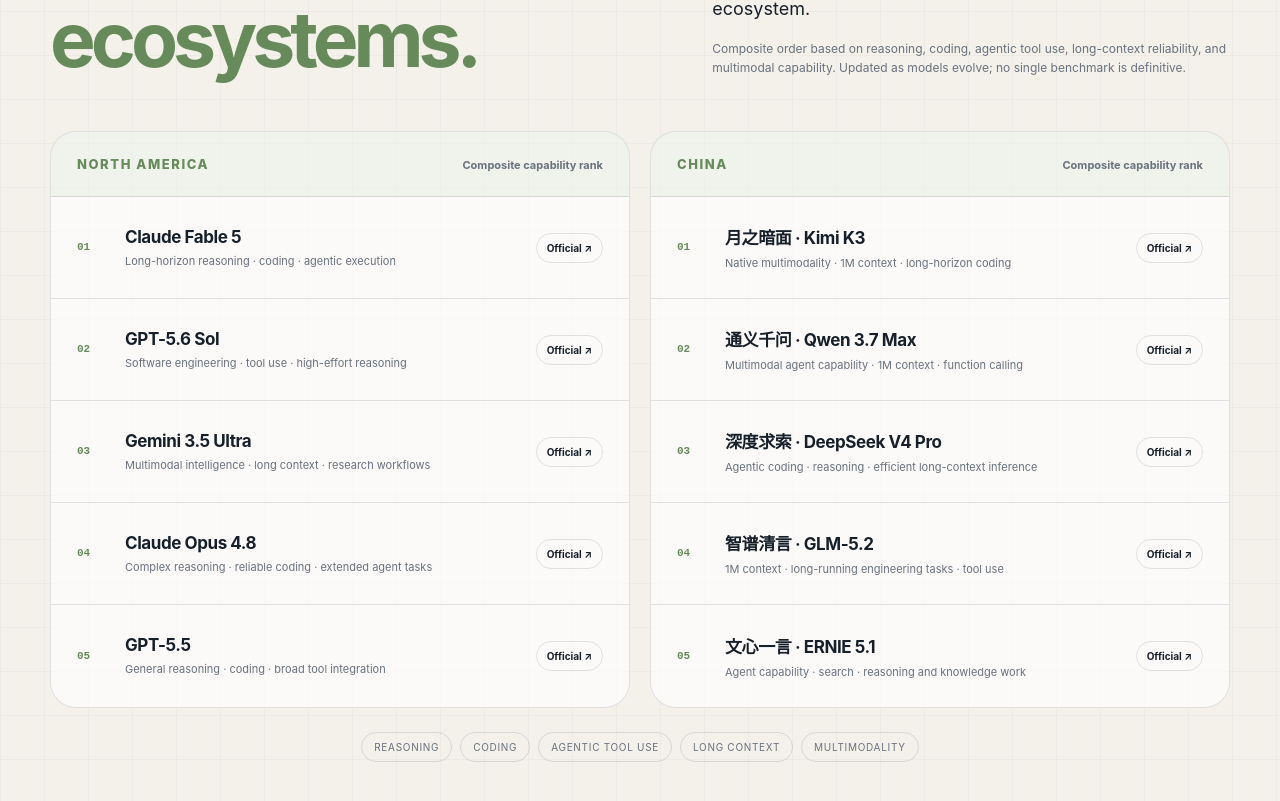
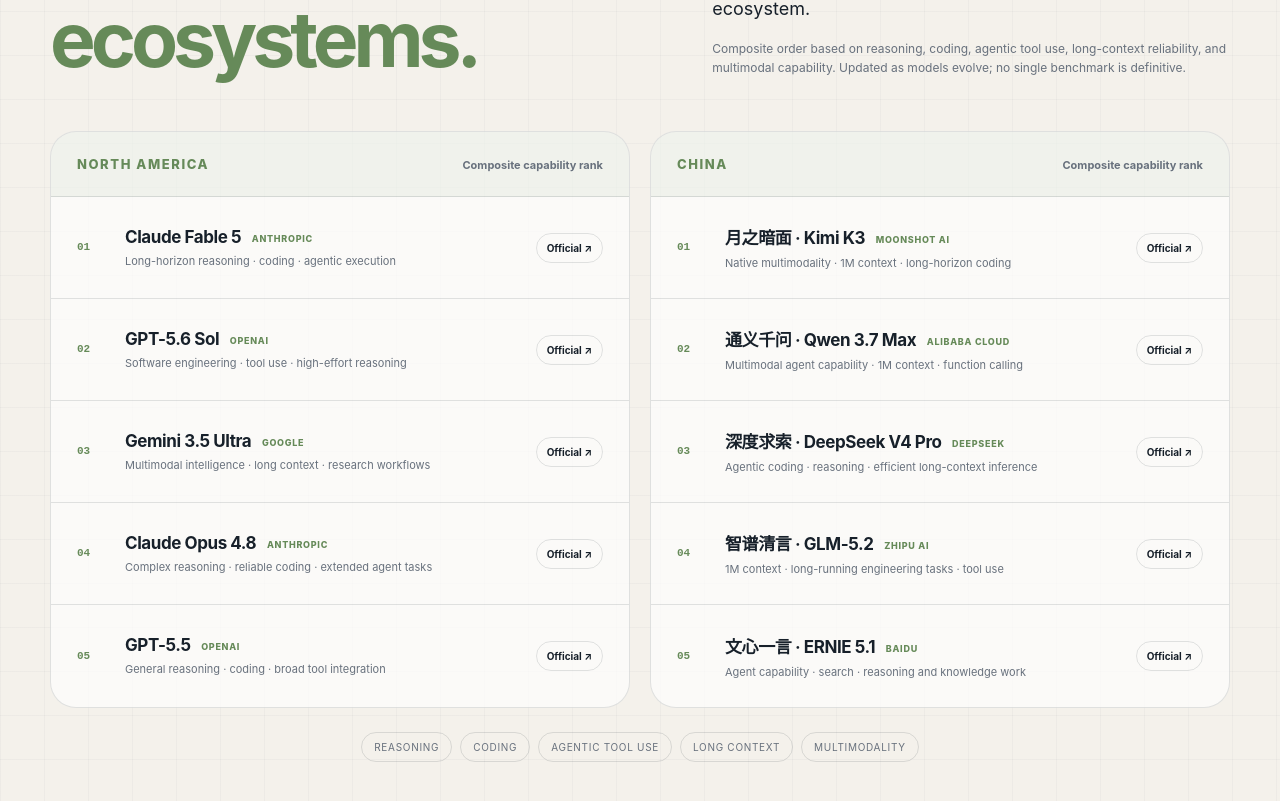
Before and after one commit to jiangjian9803-eng/jiangjian9803-eng.github.io, a Next.js app: page / in a window 1280 px wide. Shown: the part 2717-3518 px from the top of the page. Built offline with nearby package versions, Linux system fonts and the light colour scheme.

Commit message:
Add companies to frontier model ranking

```diff
--- a/index.html
+++ b/index.html
@@ -161,22 +161,22 @@
           <article class="agent-region reveal">
             <header><span>North America</span><strong>Composite capability rank</strong></header>
             <ol class="agent-list">
-              <li><b>01</b><div><h3>Claude Fable 5</h3><p>Long-horizon reasoning · coding · agentic execution</p></div><a href="https://www.anthropic.com/claude" target="_blank" rel="noreferrer">Official ↗</a></li>
-              <li><b>02</b><div><h3>GPT-5.6 Sol</h3><p>Software engineering · tool use · high-effort reasoning</p></div><a href="https://openai.com/" target="_blank" rel="noreferrer">Official ↗</a></li>
-              <li><b>03</b><div><h3>Gemini 3.5 Ultra</h3><p>Multimodal intelligence · long context · research workflows</p></div><a href="https://deepmind.google/models/gemini/" target="_blank" rel="noreferrer">Official ↗</a></li>
-              <li><b>04</b><div><h3>Claude Opus 4.8</h3><p>Complex reasoning · reliable coding · extended agent tasks</p></div><a href="https://www.anthropic.com/claude" target="_blank" rel="noreferrer">Official ↗</a></li>
-              <li><b>05</b><div><h3>GPT-5.5</h3><p>General reasoning · coding · broad tool integration</p></div><a href="https://openai.com/" target="_blank" rel="noreferrer">Official ↗</a></li>
+              <li><b>01</b><div><h3>Claude Fable 5 <span>Anthropic</span></h3><p>Long-horizon reasoning · coding · agentic execution</p></div><a href="https://www.anthropic.com/claude" target="_blank" rel="noreferrer">Official ↗</a></li>
+              <li><b>02</b><div><h3>GPT-5.6 Sol <span>OpenAI</span></h3><p>Software engineering · tool use · high-effort reasoning</p></div><a href="https://openai.com/" target="_blank" rel="noreferrer">Official ↗</a></li>
+              <li><b>03</b><div><h3>Gemini 3.5 Ultra <span>Google</span></h3><p>Multimodal intelligence · long context · research workflows</p></div><a href="https://deepmind.google/models/gemini/" target="_blank" rel="noreferrer">Official ↗</a></li>
+              <li><b>04</b><div><h3>Claude Opus 4.8 <span>Anthropic</span></h3><p>Complex reasoning · reliable coding · extended agent tasks</p></div><a href="https://www.anthropic.com/claude" target="_blank" rel="noreferrer">Official ↗</a></li>
+              <li><b>05</b><div><h3>GPT-5.5 <span>OpenAI</span></h3><p>General reasoning · coding · broad tool integration</p></div><a href="https://openai.com/" target="_blank" rel="noreferrer">Official ↗</a></li>
             </ol>
           </article>
 
           <article class="agent-region reveal">
             <header><span>China</span><strong>Composite capability rank</strong></header>
             <ol class="agent-list">
-              <li><b>01</b><div><h3>月之暗面 · Kimi K3</h3><p>Native multimodality · 1M context · long-horizon coding</p></div><a href="https://www.moonshot.cn/" target="_blank" rel="noreferrer">Official ↗</a></li>
-              <li><b>02</b><div><h3>通义千问 · Qwen 3.7 Max</h3><p>Multimodal agent capability · 1M context · function calling</p></div><a href="https://help.aliyun.com/en/model-studio/qwen3-7-max" target="_blank" rel="noreferrer">Official ↗</a></li>
-              <li><b>03</b><div><h3>深度求索 · DeepSeek V4 Pro</h3><p>Agentic coding · reasoning · efficient long-context inference</p></div><a href="https://www.deepseek.com/" target="_blank" rel="noreferrer">Official ↗</a></li>
-              <li><b>04</b><div><h3>智谱清言 · GLM-5.2</h3><p>1M context · long-running engineering tasks · tool use</p></div><a href="https://docs.bigmodel.cn/cn/guide/models/text/glm-5.2" target="_blank" rel="noreferrer">Official ↗</a></li>
-              <li><b>05</b><div><h3>文心一言 · ERNIE 5.1</h3><p>Agent capability · search · reasoning and knowledge work</p></div><a href="https://ernie.baidu.com/blog/posts/ernie-5.1-0508-release/" target="_blank" rel="noreferrer">Official ↗</a></li>
+              <li><b>01</b><div><h3>月之暗面 · Kimi K3 <span>Moonshot AI</span></h3><p>Native multimodality · 1M context · long-horizon coding</p></div><a href="https://www.moonshot.cn/" target="_blank" rel="noreferrer">Official ↗</a></li>
+              <li><b>02</b><div><h3>通义千问 · Qwen 3.7 Max <span>Alibaba Cloud</span></h3><p>Multimodal agent capability · 1M context · function calling</p></div><a href="https://help.aliyun.com/en/model-studio/qwen3-7-max" target="_blank" rel="noreferrer">Official ↗</a></li>
+              <li><b>03</b><div><h3>深度求索 · DeepSeek V4 Pro <span>DeepSeek</span></h3><p>Agentic coding · reasoning · efficient long-context inference</p></div><a href="https://www.deepseek.com/" target="_blank" rel="noreferrer">Official ↗</a></li>
+              <li><b>04</b><div><h3>智谱清言 · GLM-5.2 <span>Zhipu AI</span></h3><p>1M context · long-running engineering tasks · tool use</p></div><a href="https://docs.bigmodel.cn/cn/guide/models/text/glm-5.2" target="_blank" rel="noreferrer">Official ↗</a></li>
+              <li><b>05</b><div><h3>文心一言 · ERNIE 5.1 <span>Baidu</span></h3><p>Agent capability · search · reasoning and knowledge work</p></div><a href="https://ernie.baidu.com/blog/posts/ernie-5.1-0508-release/" target="_blank" rel="noreferrer">Official ↗</a></li>
             </ol>
           </article>
         </div>
--- a/styles.css
+++ b/styles.css
@@ -189,6 +189,7 @@ h1 em { position: relative; margin-top: .08em; color: var(--blue); font-style: n
 .agent-list li:last-child { border-bottom: 0; }
 .agent-list > li > b { color: #668a59; font: 700 11px/1 monospace; }
 .agent-list h3 { margin: 0 0 6px; color: var(--ink); font-size: 17px; letter-spacing: -.025em; }
+.agent-list h3 span { display: inline-block; margin-left: 7px; color: #668a59; font-size: 9px; font-weight: 800; letter-spacing: .08em; text-transform: uppercase; vertical-align: middle; }
 .agent-list p { margin: 0; color: var(--muted); font-size: 11px; line-height: 1.5; }
 .agent-list a { padding: 8px 10px; border: 1px solid var(--line); border-radius: 999px; color: var(--ink); font-size: 10px; font-weight: 700; text-decoration: none; white-space: nowrap; }
 .agent-list a:hover { border-color: #668a59; color: #668a59; }
```
